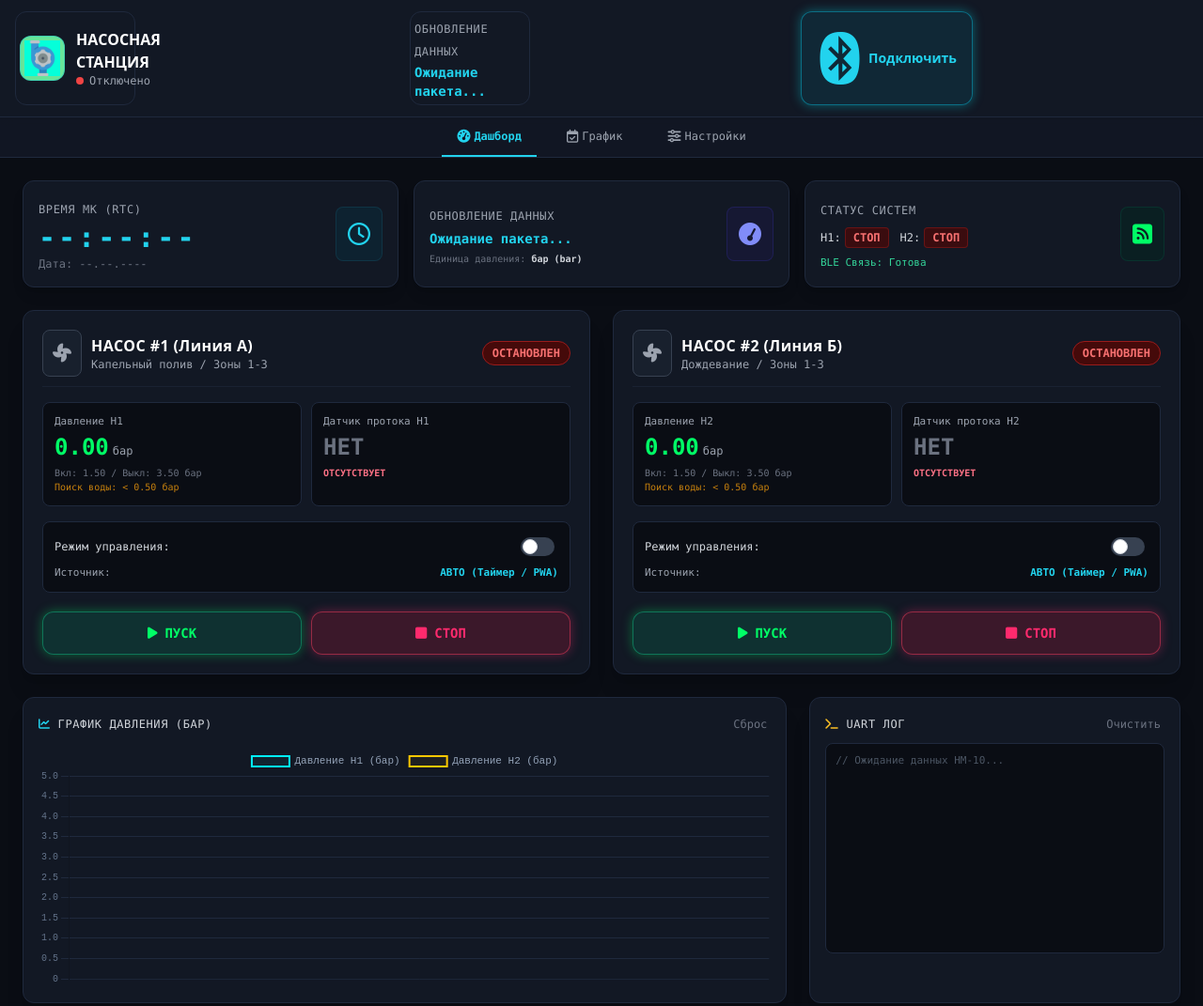
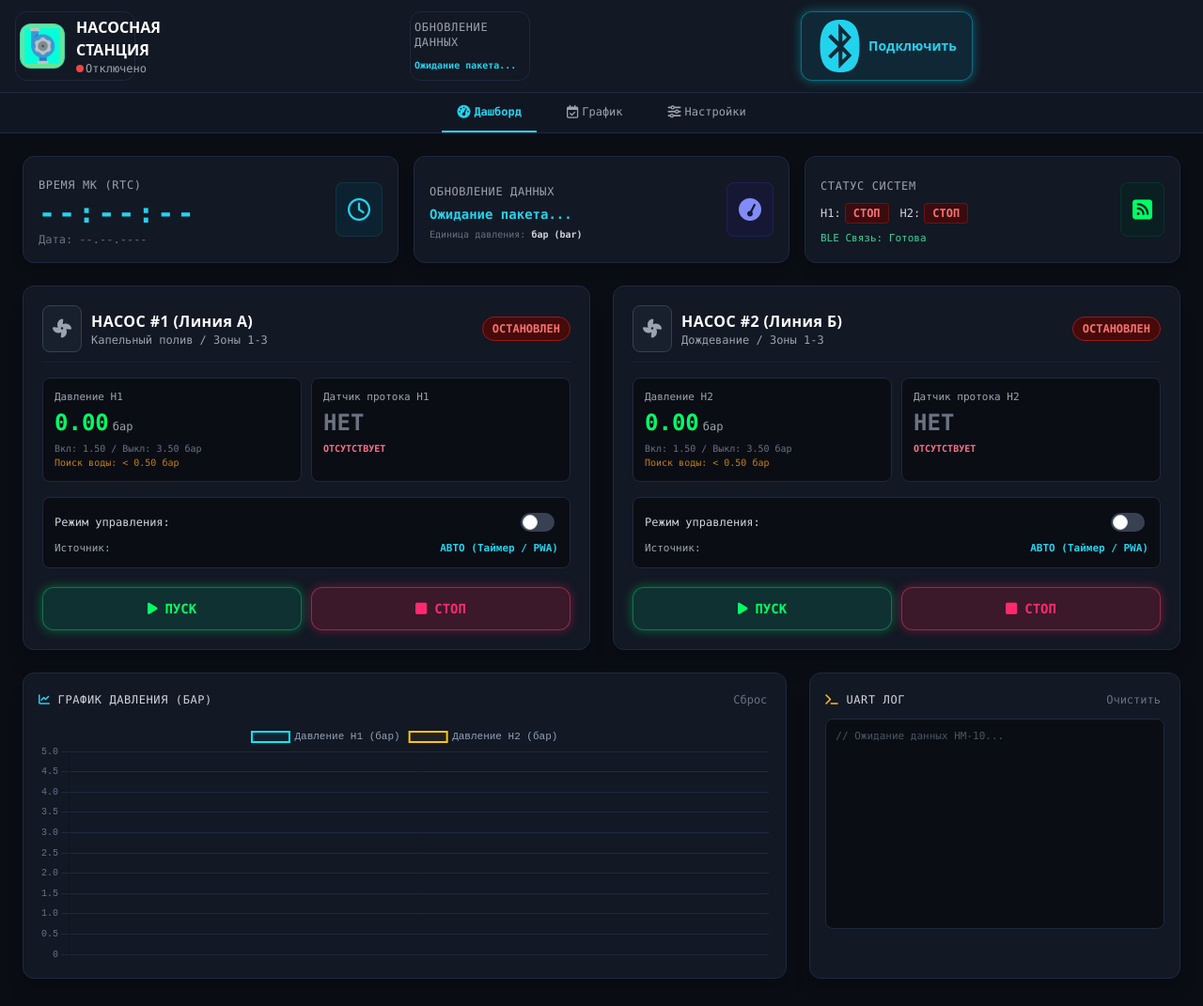
Before and after one commit to nsergey022/Web_Pump-v2, a plain HTML site: page index.html in a window 1280 px wide. Shown: the whole page at 94% size. Drawn offline with nearby package versions, Linux system fonts and the light colour scheme.

Commit message:
редактирование страницы 03-11-261

```diff
--- a/index.html
+++ b/index.html
@@ -55,7 +55,7 @@ top-0 z-50 shadow-md">
  <div class="flex grid  grid-cols-3 flex justify-around md:justify-center space-x-1 ">
 
 <!--блок графики насоса картинка насоса -->
-    <div class="flex items-center space-x-1 md:space-x-3 border border-cyber-border rounded-xl w-32 px-1 ">
+    <div class="flex items-center space-x-0.5 md:space-x-3 border border-cyber-border rounded-xl w-32 px-1 ">
 
         <div class="w-12 h-12 rounded-xl bg-cyan-950 border border-cyan-500/40 flex items-center justify-center shrink-0 p-1"
             style="background-color:#67e499 ;" >
@@ -64,7 +64,7 @@ top-0 z-50 shadow-md">
           <div >
             <!-- w-24 flex items-center  tracking-wide -->
             <h1 class=" font-bold text-xs md:text-base text-white gap-1.5">НАСОСНАЯ СТАНЦИЯ</h1>
-                <div class="flex items-center gap-1.5 text-[11px] md:text-xs text-gray-400 font-mono">
+                <div class="flex items-center gap-0.5 text-[10px] md:text-xs text-gray-400 font-mono">
                     <!-- кружок красный или зеленый -->
                 <span id="statusIndicator" class="inline-block w-2 h-2 rounded-full bg-red-500"></span>
                 <span id="statusText">Отключено</span>
@@ -77,13 +77,18 @@ top-0 z-50 shadow-md">
      shadow-lg
      bg-cyber-panel
     -->
-    <div class="flex items-center  border border-cyber-border rounded-xl w-32 p-1 ">
+    <div class="flex items-center  border border-cyber-border rounded-xl w-32 p-1 grid  grid-cols-1  ">
                 <!-- p-3.5 md:p-4  -->
-        <div class="space-y-0.5">
-            <span class="text-[10px] md:text-xs font-mono text-gray-400 uppercase tracking-wider">Обновление данных</span>
-            <div id="lastTelemetryTime" class="text-xs md:text-sm text-cyan-400 font-mono font-bold">Ожидание пакета...</div>
+            <div>
+            <span class="text-[10px] md:text-xs font-mono text-gray-400 uppercase tracking-wider"><p>Обновление<br> данных</p> </span>
+            </div>
+            <!-- text-xs md:text-sm -->
+            <div id="lastTelemetryTime"
+            class=" flex text-[10px] text-cyan-400 font-mono font-bold items-center">
+                Ожидание пакета...
+            </div>
             <!-- <div class="text-[10px] text-gray-500 font-mono">Единица давления: <span class="text-gray-300 font-bold">бар (bar)</span></div> -->
-        </div>
+
         <!-- <div class="p-2.5 md:p-3 bg-indigo-950/40 rounded-lg border border-indigo-800/30 text-indigo-400">
             <i class="fa-solid fa-gauge-simple-high text-xl md:text-2xl"></i>
         </div> -->
```
